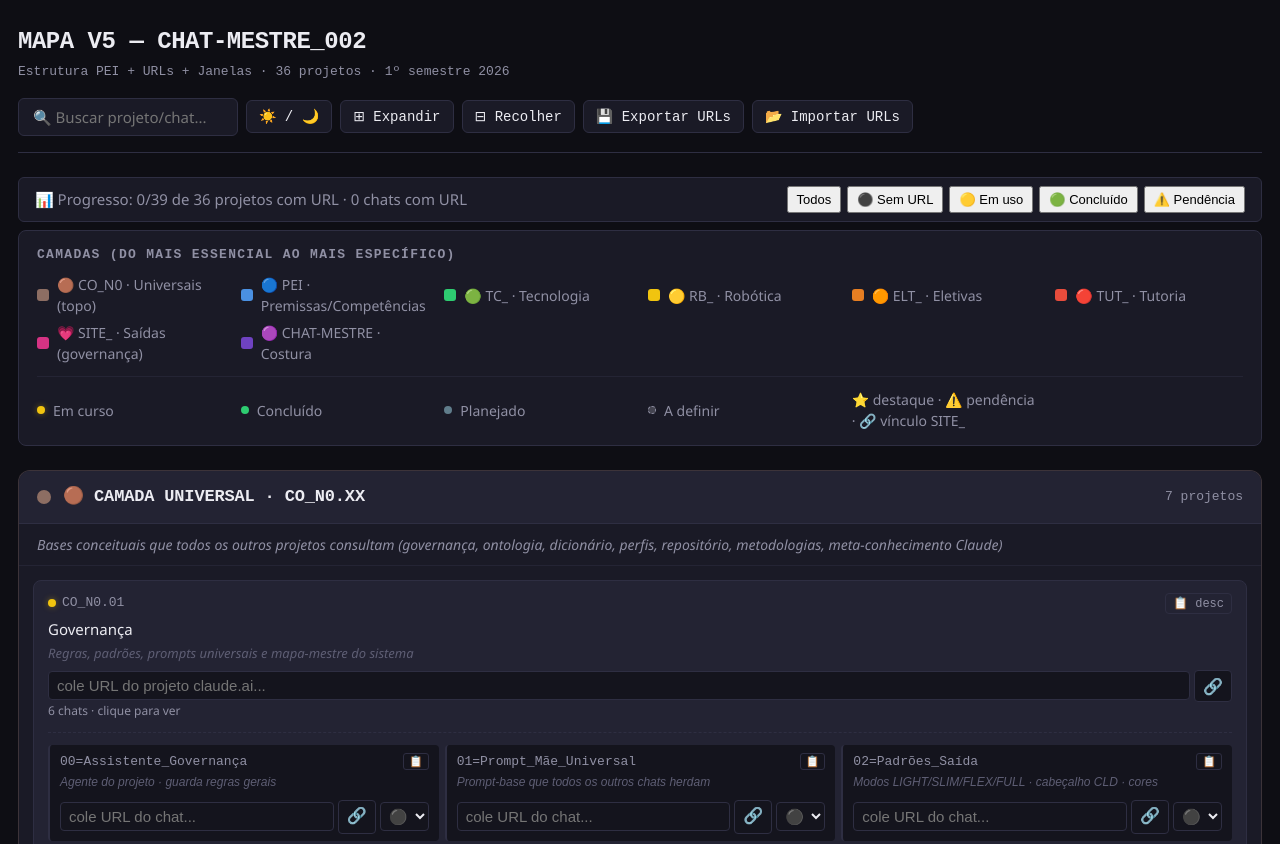
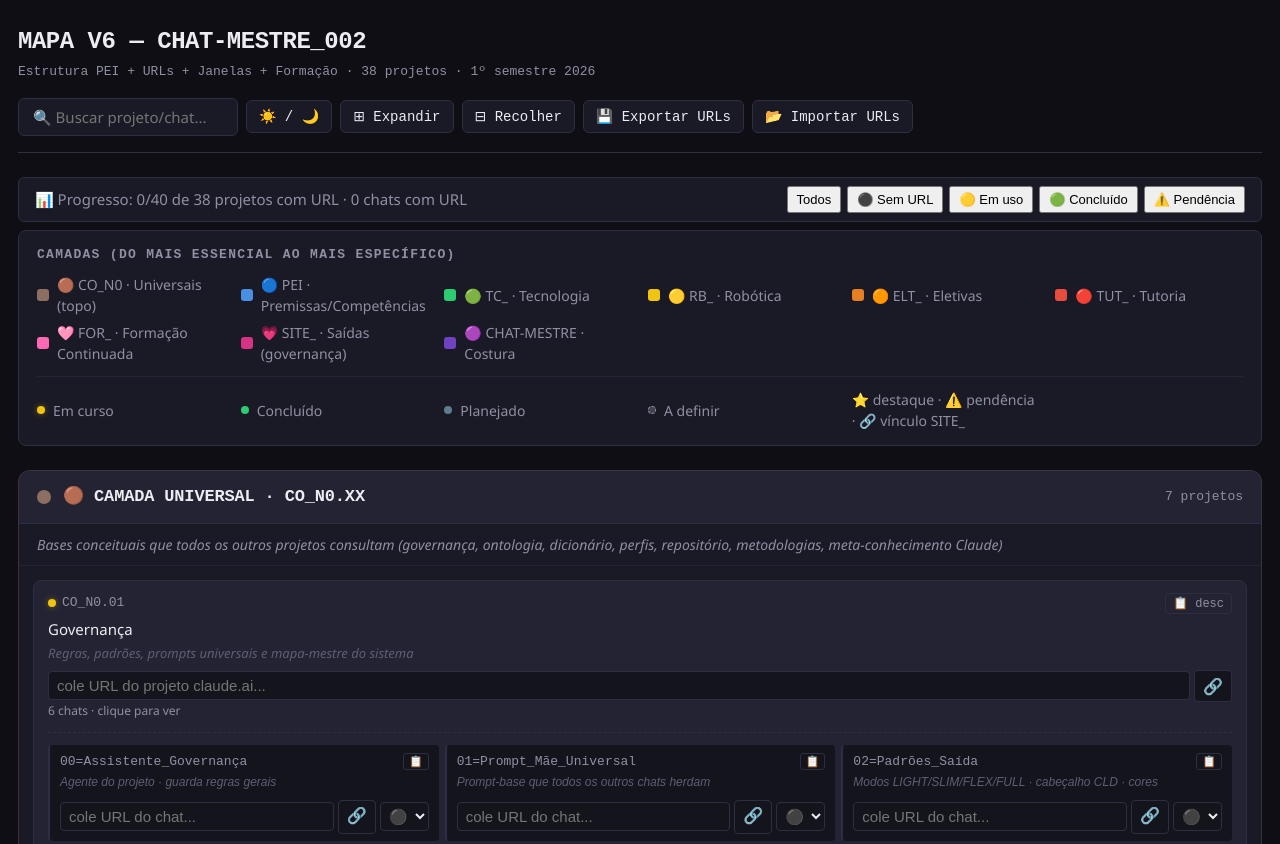
Before and after one commit to MarobeCosta/mapa-cm, a plain HTML site: page index.html in a window 1280 px wide. Shown: the top 844 px of the page. Drawn offline with Linux system fonts and the light colour scheme.

Commit message:
Add files via upload

```diff
--- a/index.html
+++ b/index.html
@@ -3,7 +3,7 @@
 <head>
 <meta charset="UTF-8">
 <meta name="viewport" content="width=device-width, initial-scale=1.0">
-<title>Mapa V5 — CHAT-MESTRE_002 — Estrutura PEI + URLs + Janelas</title>
+<title>Mapa V6 — CHAT-MESTRE_002 — Estrutura PEI + URLs + Janelas + Formação</title>
 <style>
   :root[data-theme="dark"] {
     --bg: #0e0e14;
@@ -40,6 +40,7 @@
     --layer-rb: #f1c40f;       /* AMARELO — Robótica */
     --layer-elt: #e67e22;      /* LARANJA — Eletivas */
     --layer-tut: #e74c3c;      /* VERMELHO — Tutoria (transversal) */
+    --layer-for: #ff69b4;      /* ROSA CHOQUE — Formação Continuada */
     --layer-site: #d63384;     /* PINK — Saídas (governança de saídas) */
     --layer-mestre: #6f42c1;   /* ROXO — Costura */
   }
@@ -340,6 +341,8 @@
   .camada.elt { border-color: rgba(230,126,34,0.3); }
   .camada.tut .camada-header .dot { background: var(--layer-tut); }
   .camada.tut { border-color: rgba(231,76,60,0.3); }
+  .camada.for .camada-header .dot { background: var(--layer-for); }
+  .camada.for { border-color: rgba(255,105,180,0.3); }
   .camada.site .camada-header .dot { background: var(--layer-site); }
   .camada.site { border-color: rgba(214,51,132,0.3); }
   .camada.mestre .camada-header .dot { background: var(--layer-mestre); }
@@ -428,8 +431,8 @@
 <body>
 
 <div class="topbar">
-  <h1>MAPA V5 — CHAT-MESTRE_002
-    <small>Estrutura PEI + URLs + Janelas · 36 projetos · 1º semestre 2026</small>
+  <h1>MAPA V6 — CHAT-MESTRE_002
+    <small>Estrutura PEI + URLs + Janelas + Formação · 38 projetos · 1º semestre 2026</small>
   </h1>
   <div class="topbar-actions">
     <input type="search" class="search" id="search" placeholder="🔍 Buscar projeto/chat...">
@@ -443,7 +446,7 @@
 </div>
 
 <div id="progress-bar" style="background:var(--panel);border:1px solid var(--border);padding:8px 16px;margin:8px 0;border-radius:6px;font-size:15px;color:var(--text-dim);display:flex;justify-content:space-between;align-items:center;flex-wrap:wrap;gap:12px;">
-  <div id="progress-text">📊 Progresso: <span id="proj-count">0</span> de 36 projetos com URL · <span id="chat-count">0</span> chats com URL</div>
+  <div id="progress-text">📊 Progresso: <span id="proj-count">0</span> de 38 projetos com URL · <span id="chat-count">0</span> chats com URL</div>
   <div id="filter-buttons" style="display:flex;gap:6px;flex-wrap:wrap;">
     <button class="btn-filter" data-filter="all" style="font-size:13px;padding:4px 8px;">Todos</button>
     <button class="btn-filter" data-filter="empty" style="font-size:13px;padding:4px 8px;">⚫ Sem URL</button>
@@ -462,6 +465,7 @@
     <div class="leg-item"><span class="leg-dot" style="background:var(--layer-rb)"></span>🟡 RB_ · Robótica</div>
     <div class="leg-item"><span class="leg-dot" style="background:var(--layer-elt)"></span>🟠 ELT_ · Eletivas</div>
     <div class="leg-item"><span class="leg-dot" style="background:var(--layer-tut)"></span>🔴 TUT_ · Tutoria</div>
+    <div class="leg-item"><span class="leg-dot" style="background:var(--layer-for)"></span>🩷 FOR_ · Formação Continuada</div>
     <div class="leg-item"><span class="leg-dot" style="background:var(--layer-site)"></span>💗 SITE_ · Saídas (governança)</div>
     <div class="leg-item"><span class="leg-dot" style="background:var(--layer-mestre)"></span>🟣 CHAT-MESTRE · Costura</div>
   </div>
@@ -962,6 +966,53 @@ const dados = [
           { n: '06=Registros_Tutoria_2B', d: 'Resumos das sessões 2º bim' },
           { n: '07=PEI_Articulação', d: '⭐ Conexão com PEI_01.2 (Promoção do Protagonismo Juvenil)' },
           { n: '08=Sites_HTML_Tutoria', d: '🔗 vínculo SITE_ · dinâmicas digitais' }
+        ]
+      }
+    ]
+  },
+
+  // ===== CAMADA FOR_ (Formação Continuada do Professor) =====
+  {
+    camada: 'for',
+    titulo: '🩷 CAMADA FORMAÇÃO · FOR_* (formação continuada do professor)',
+    descCamada: 'Formações contínuas exigidas pela SEDUC/EFAPE · acompanhamento de pautas + atividades complementares + certificação',
+    badge: '2 projetos · 2026',
+    expandido: false,
+    projetos: [
+      {
+        codigo: 'FOR_Multiplica_2026', nome: 'Multiplica SP · 2026',
+        desc: 'Curso Multiplica SP · 11 pautas · acompanhamento da fala da professora + atividades complementares',
+        status: 'running',
+        chats: [
+          { n: '00=Assistente_Multiplica', d: 'Agente do projeto · curso Multiplica SP' },
+          { n: '01=Cronograma_Pautas', d: 'Calendário das 11 pautas · datas + temas' },
+          { n: '02=Pauta_01_09-03', d: 'Pauta 1 · 09/03 · acompanhamento da fala' },
+          { n: '03=Pauta_02_16-03', d: 'Pauta 2 · 16/03' },
+          { n: '04=Pauta_03_23-03', d: 'Pauta 3 · 23/03' },
+          { n: '05=Pauta_04_06-04', d: 'Pauta 4 · 06/04' },
+          { n: '06=Pauta_05_13-04', d: 'Pauta 5 · 13/04' },
+          { n: '07=Pauta_06_04-05', d: 'Pauta 6 · 04/05 · próxima' },
+          { n: '08=Pauta_07_11-05', d: 'Pauta 7 · 11/05' },
+          { n: '09=Pauta_08_18-05', d: 'Pauta 8 · 18/05' },
+          { n: '10=Pauta_09_25-05', d: 'Pauta 9 · 25/05' },
+          { n: '11=Pauta_10_08-06', d: 'Pauta 10 · 08/06' },
+          { n: '12=Pauta_11_15-06', d: 'Pauta 11 · 15/06' },
+          { n: '13=Atividade_Complementar', d: 'Formulário/atividade semanal sobre conteúdo das pautas (nome a refinar)' },
+          { n: '14=Material_Apoio', d: 'Materiais entregues pela professora' },
+          { n: '15=Certificado', d: 'Certificado final do curso' }
+        ]
+      },
+      {
+        codigo: 'FOR_Planejamento_2026', nome: 'Planejamento de Aula · 2026',
+        desc: 'Curso Planejamento de Aula · pautas + atividades complementares · paralelo a Multiplica',
+        status: 'running',
+        chats: [
+          { n: '00=Assistente_Planejamento', d: 'Agente do projeto · curso Planejamento de Aula' },
+          { n: '01=Cronograma_Pautas', d: 'Calendário das pautas · datas + temas' },
+          { n: '02=Pautas_Acompanhamento', d: 'Acompanhamento das falas das pautas (subdividir conforme curso avança)' },
+          { n: '03=Atividade_Complementar', d: 'Formulário/atividade do curso (nome a refinar)' },
+          { n: '04=Material_Apoio', d: 'Materiais do curso' },
+          { n: '05=Certificado', d: 'Certificado final' }
         ]
       }
     ]
@@ -1354,7 +1405,13 @@ function applyV5State() {
 }
 
 function updateProgress() {
-  const projTotal = document.querySelectorAll('.proj-url').length;
+  // Conta só projetos "criáveis" (não os CHAT-MESTRE arquivados que aparecem como referência histórica)
+  const projTotal = Array.from(document.querySelectorAll('.proj-url')).filter(input => {
+    const projeto = input.closest('.projeto');
+    if (!projeto) return false;
+    const status = projeto.querySelector('.status');
+    return !status || !status.classList.contains('done');
+  }).length;
   const projWithUrl = Object.values(v5data.projetos).filter(u => u).length;
   const chatWithUrl = Object.values(v5data.chats).filter(u => u).length;
   document.getElementById('proj-count').textContent = `${projWithUrl}/${projTotal}`;
```
